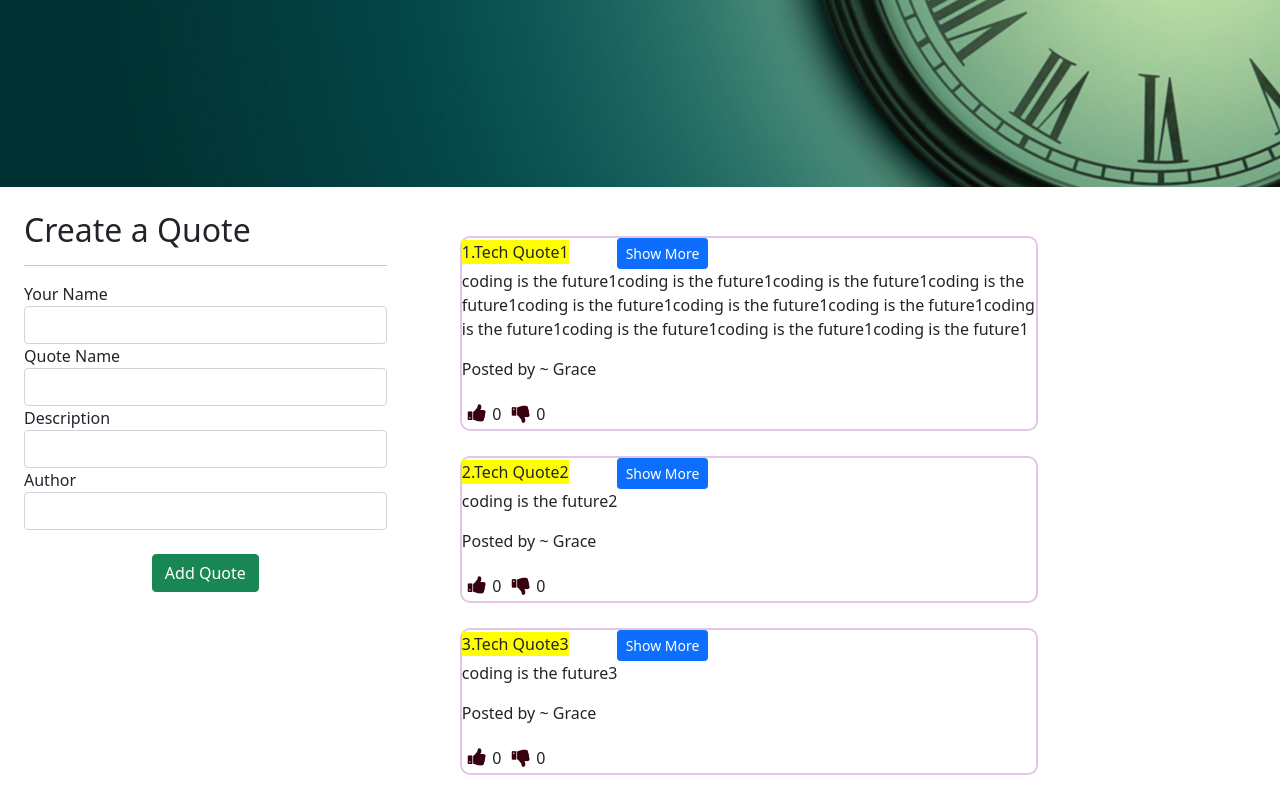
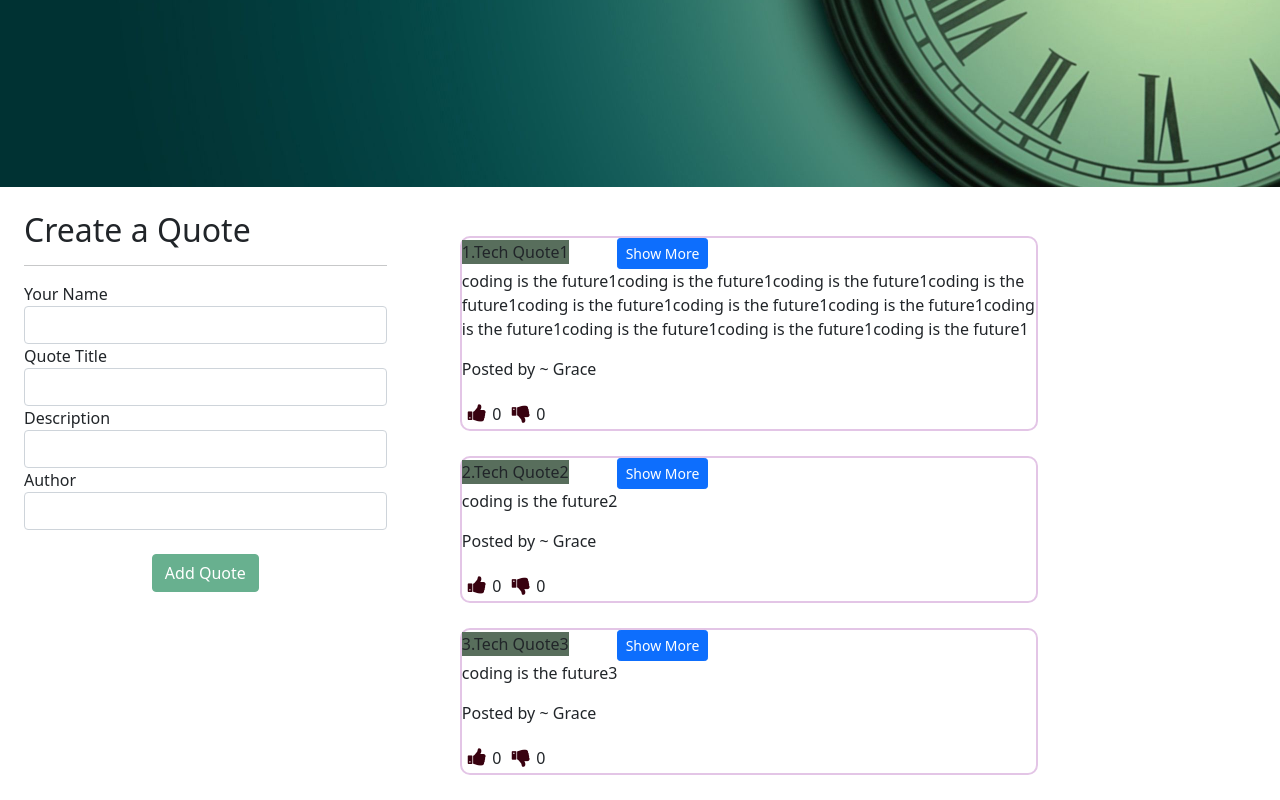
Before and after one commit to GraceMwende/Quotes-Ng, an Angular app: page / in a window 1280 px wide. Shown: the part 429-1229 px from the top of the page. Built offline with nearby package versions, Linux system fonts and the light colour scheme.

Commit message:
edit day-count pipe

```diff
--- a/src/app/day-count.pipe.ts
+++ b/src/app/day-count.pipe.ts
@@ -15,6 +15,10 @@ export class DayCountPipe implements PipeTransform {
       Math.abs(todayWithNoTime - value) / (1000 * 86400)
     );
 
-    return dateDifference;
+    if (dateDifference >= 1 && todayWithNoTime > value) {
+      return dateDifference;
+    } else {
+      return 0;
+    }
   }
 }
--- a/src/app/highlight.directive.ts
+++ b/src/app/highlight.directive.ts
@@ -5,6 +5,6 @@ import { Directive, ElementRef } from '@angular/core';
 })
 export class HighlightDirective {
   constructor(element: ElementRef) {
-    element.nativeElement.style.backgroundColor = 'yellow';
+    element.nativeElement.style.backgroundColor = '#586e5c';
   }
 }
--- a/src/app/quotes-form/quotes-form.component.html
+++ b/src/app/quotes-form/quotes-form.component.html
@@ -12,10 +12,10 @@
     </div>
 
     <div class="form-group">
-      <label for="">Quote Name</label>
+      <label for="">Quote Title</label>
       <input type="text" id="" class="form-control" [(ngModel)]="newQuote.name" name="name" #name="ngModel" required>
       <div [hidden]="name.valid || name.pristine" class="text-danger">
-        <p>*Must indicate a quote</p>
+        <p>*Must indicate a quote Title</p>
       </div>
 
     </div>
@@ -41,7 +41,7 @@
     </div>
 
     <div class="text-center">
-      <button class="btn btn-success m-4 ">Add Quote</button>
+      <button type="submit" [disabled]="!quoteForm.valid" class="btn btn-success m-4 ">Add Quote</button>
     </div>
   </form>
 </div>
--- a/src/app/quotes-form/quotes-form.component.ts
+++ b/src/app/quotes-form/quotes-form.component.ts
@@ -12,6 +12,7 @@ export class QuotesFormComponent implements OnInit {
 
   submitQuote() {
     this.addQuote.emit(this.newQuote);
+    alert('Quote submitted');
   }
 
   constructor() {}
```
